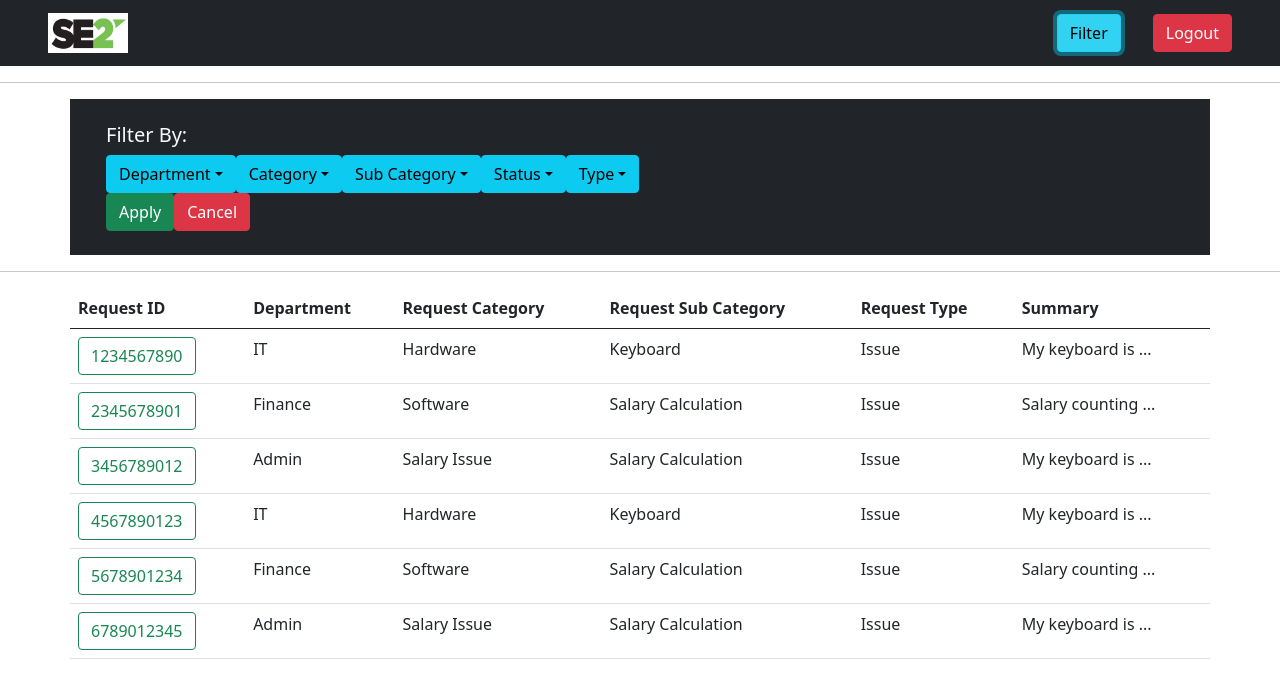
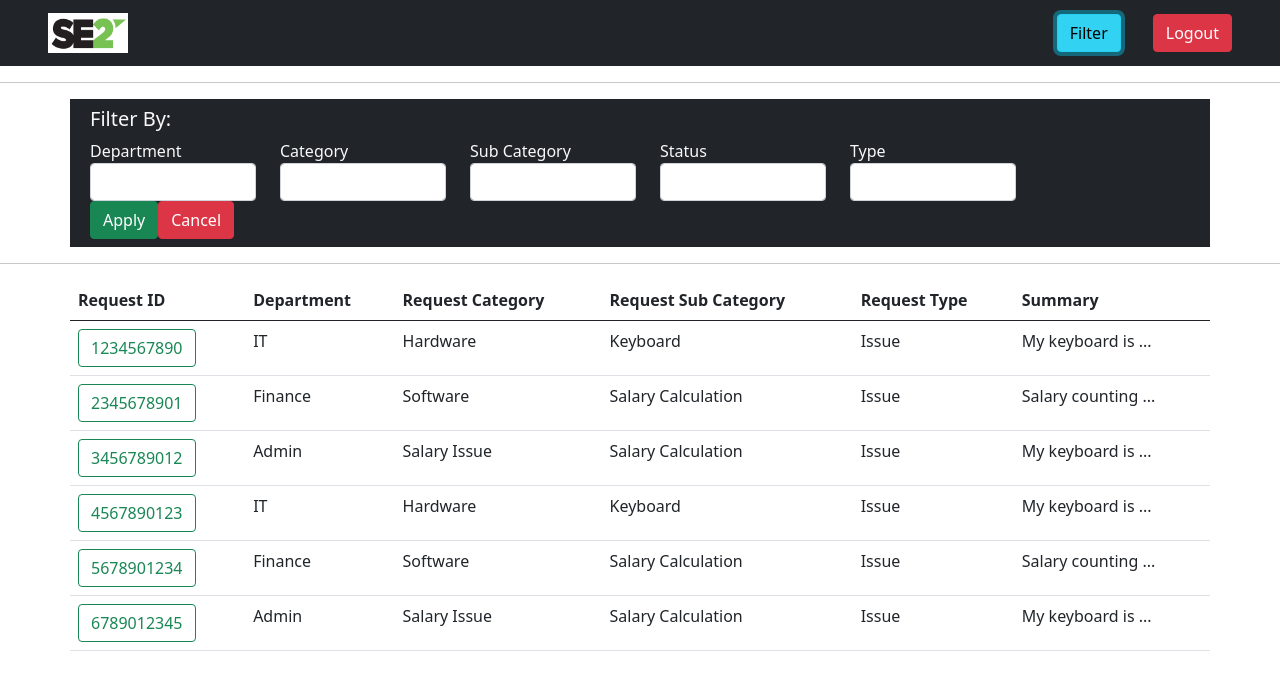
Before and after one commit to shrikar99/Admin1, an Angular app: page /dashboard in a window 1280 px wide. Both pictures are taken after a click on the button "Filter". Shown: the top 698 px of the page. Built offline with nearby package versions, Linux system fonts and the light colour scheme.

Commit message:
Form Improvement

```diff
--- a/src/app/filter/filter.component.html
+++ b/src/app/filter/filter.component.html
@@ -2,61 +2,88 @@
   <hr>
   <div class="container bg-dark text-light">
     <div class="row">
-      <div class="col-xs-12 m-4">
+      <div class="col-xs-12 m-2">
           <h5>Filter By:</h5>
-          <form>
-            <div class="btn-group">
-              <div ngbDropdown class="d-inline-block ml-3">
-                <button class="btn btn-info" id="dropdownBasic1" ngbDropdownToggle>Department</button>
-                <div ngbDropdownMenu aria-labelledby="dropdownBasic1">
-                  <button ngbDropdownItem>IT</button>
-                  <button ngbDropdownItem>Finance</button>
-                  <button ngbDropdownItem>Admin</button>
-                  <button ngbDropdownItem>Other</button>
+          <form (ngSubmit)="onFilterSubmit(filterForm)" #filterForm="ngForm">
+             <div class="row">
+              <div class="col-2">
+                <div class="form-group">
+                  <label for="department">Department</label>
+                  <select
+                    id="department"
+                    class="form-control"
+                    ngModel
+                    name="department">
+                    <option value="it">IT</option>
+                    <option value="finance">Finance</option>
+                    <option value="admin">Admin</option>
+                    <option value="other">Other</option>
+                  </select>
                 </div>
               </div>
-                <div ngbDropdown class="d-inline-block ml-3">
-                  <button class="btn btn-info" id="dropdownBasic1" ngbDropdownToggle>Category</button>
-                  <div ngbDropdownMenu aria-labelledby="dropdownBasic1">
-                    <button ngbDropdownItem>Hardware</button>
-                    <button ngbDropdownItem>Software</button>
-                    <button ngbDropdownItem>Travel Booking</button>
-                    <button ngbDropdownItem>Salary Issue</button>
+              <div class="col-2">
+                <div class="form-group">
+                  <label for="category">Category</label>
+                  <select
+                    id="category"
+                    class="form-control"
+                    ngModel
+                    name="category">
+                    <option value="hardware">Hardware</option>
+                    <option value="software">Software</option>
+                    <option value="travelBooking">Travel Booking</option>
+                    <option value="salaryIssue">Salary Issue</option>
+                  </select>
                 </div>
               </div>
-                  <div ngbDropdown class="d-inline-block ml-3">
-                    <button class="btn btn-info" id="dropdownBasic1" ngbDropdownToggle>Sub Category</button>
-                    <div ngbDropdownMenu aria-labelledby="dropdownBasic1">
-                      <button ngbDropdownItem>Laptop</button>
-                      <button ngbDropdownItem>Mouse</button>
-                      <button ngbDropdownItem>Keyboard</button>
-                      <button ngbDropdownItem>International Travel Ticket</button>
-                      <button ngbDropdownItem>Salary Issue</button>
-
+              <div class="col-2">
+                <div class="form-group">
+                  <label for="subCategory">Sub Category</label>
+                  <select
+                    id="subCategory"
+                    class="form-control"
+                    ngModel
+                    name="subCategory">
+                    <option value="laptop">Laptop</option>
+                    <option value="mouse">Mouse</option>
+                    <option value="keyboard">Keyboard</option>
+                    <option value="internationalTravelTicket">International Travel Ticket</option>
+                    <option value="salaryCalculation">Salary Calculation</option>
+                  </select>
                 </div>
               </div>
-                    <div ngbDropdown class="d-inline-block ml-3">
-                      <button class="btn btn-info" id="dropdownBasic1" ngbDropdownToggle>Status</button>
-                      <div ngbDropdownMenu aria-labelledby="dropdownBasic1">
-                        <button ngbDropdownItem>Open</button>
-                        <button ngbDropdownItem>In Progress</button>
-                        <button ngbDropdownItem>Close</button>
+              <div class="col-2">
+                <div class="form-group">
+                  <label for="status">Status</label>
+                  <select
+                    id="status"
+                    class="form-control"
+                    ngModel
+                    name="status">
+                    <option value="open">open</option>
+                    <option value="inProgress">In Progress</option>
+                    <option value="close">Close</option>
+                  </select>
                 </div>
               </div>
-                      <div ngbDropdown class="d-inline-block ml-3">
-                        <button class="btn btn-info" id="dropdownBasic1" ngbDropdownToggle>Type</button>
-                        <div ngbDropdownMenu aria-labelledby="dropdownBasic1">
-                          <button ngbDropdownItem>Issue</button>
-                          <button ngbDropdownItem>Other</button>
+              <div class="col-2">
+                <div class="form-group">
+                  <label for="type">Type</label>
+                  <select
+                    id="type"
+                    class="form-control"
+                    ngModel
+                    name="type">
+                    <option value="Issue">Issue</option>
+                    <option value="other">Other</option>
+                  </select>
                 </div>
               </div>
              </div>
-
-        <div class="float-right">
-           <button type="submit" class="btn btn-success mr-4" (click)="onApply()">Apply</button>
+              <div class="form-group float-right">
+                 <button type="submit" class="btn btn-success mr-4">Apply</button>
                  <button type="button" class="btn btn-danger mr-4" (click)="onCancel()">Cancel</button>
               </div>
-
           </form>
 
       </div>
--- a/src/app/request-list/request-details/request-details.component.css
+++ b/src/app/request-list/request-details/request-details.component.css
@@ -2,3 +2,7 @@
   margin-top: 2rem;
   margin-bottom: 2rem;
 }
+
+select.ng-invalid.ng-touched{
+  border: 1px solid red;
+}
--- a/src/app/request-list/request-details/request-details.component.html
+++ b/src/app/request-list/request-details/request-details.component.html
@@ -1,18 +1,27 @@
 <div class="container">
   <div class="row justify-content-center">
     <div class="col-md-6" style="padding: 2rem; border-radius: .5rem; background-color: rgb(186, 232, 247);">
-        <form>
+        <form #detailForm = "ngForm" (ngSubmit)="onDetailSubmit(detailForm)">
             <div class="row" style="margin-bottom: 1rem;">
               <div class="col-md-6">
                 <div class="form-group">
                   <label for="ID">Request ID:</label>
-                  <input type="text" class="form-control" id="ID" value="{{request.requestId}}" disabled>
+                  <input type="text"
+                  class="form-control"
+                  id="ID"
+                  value="{{request.requestId}}"
+                   readonly>
                 </div>
               </div>
               <div class="col-md-6">
                 <div class="form-group">
                   <label for="department">Department</label>
-                  <input type="text" class="form-control" id="department" value="{{request.requestDepartment}}" disabled>
+                  <input
+                   type="text"
+                   class="form-control"
+                   id="department"
+                   value="{{request.requestDepartment}}"
+                   readonly>
                 </div>
               </div>
           </div>
@@ -21,13 +30,23 @@
             <div class="col-md-6">
               <div class="form-group">
                 <label for="requestCategory">Request Category:</label>
-                <input type="text" class="form-control" id="requestCategory" value="{{request.requestCategory}}" disabled>
+                <input
+                type="text"
+                class="form-control"
+                id="requestCategory"
+                value="{{request.requestCategory}}"
+                readonly>
               </div>
             </div>
             <div class="col-md-6">
               <div class="form-group">
                 <label for="requestSubCategory">Request Sub Category:</label>
-                <input type="text" class="form-control" id="requestSubCategory" value="{{request.requestSubCategory}}" disabled>
+                <input
+                type="text"
+                 class="form-control"
+                 id="requestSubCategory"
+                 value="{{request.requestSubCategory}}"
+                 readonly>
               </div>
             </div>
         </div>
@@ -36,7 +55,14 @@
           <div class="col-12">
             <div class="form-group">
               <label for="requestSummary">Summary</label>
-              <textarea name="requestSummary" id="requestSummary" cols="30" rows="4" style="width: 100%;" disabled>{{request.requestSummary}}</textarea>
+              <textarea
+              class="form-control"
+              id="requestSummary"
+              cols="30"
+              rows="4"
+              style="width: 100%;"
+             readonly
+               >{{request.requestSummary}}</textarea>
             </div>
           </div>
         </div>
@@ -44,31 +70,31 @@
 
         <div class="row" style="margin-bottom: 1rem;">
           <div class="col-md-6">
-              <fieldset class="form-group">
-                  <legend class="col-form-label" required>Status:</legend>
-                  <div class="form-check">
-                    <input class="form-check-input" type="radio" name="exampleRadios" id="exampleRadios1" value="option1" style="cursor:pointer;">
-                    <label class="form-check-label" for="exampleRadios1">
-                      In Progress
-                    </label>
-                  </div>
-                  <div class="form-check">
-                    <input class="form-check-input" type="radio" name="exampleRadios" id="exampleRadios2" value="option2" style="cursor:pointer;">
-                    <label class="form-check-label" for="exampleRadios2">
-                      Close
-                    </label>
-                  </div>
-              </fieldset>
+            <label>Select Status<span class="text-danger">*</span></label>
+              <div class="radio" *ngFor="let requestStatus of status">
+                <label>
+                  <input type="radio"
+                  name="requestStatus"
+                  ngModel
+                  [value]="requestStatus"
+                  required> {{requestStatus}}
+                </label>
+              </div>
           </div>
           <div class="col-md-6">
-            <legend class="col-form-label" required>Assign To:</legend>
-              <select class="form-control">
-                <option default>--Select Employee Here --</option>
+            <legend class="col-form-label" required>Assign To<span class="text-danger">*</span></legend>
+              <select class="form-control"
+              ngModel
+              name="requestAssignTo"
+              #empSel="ngModel"
+              required>
+                <option>--Select Employee Here --</option>
                 <option >Employee XYZ [12345]</option>
                 <option >Employee XYZ [12345]</option>
                 <option >Employee XYZ [12345]</option>
                 <option >Employee XYZ [12345]</option>
               </select>
+              <span class="help-block text-danger" *ngIf="!empSel.valid && empSel.touched"><p>Please Select Employee from the above list!!</p></span>
           </div>
         </div>
 
@@ -76,15 +102,27 @@
           <div class="form-group">
             <div class="form-group">
               <label for="comment">Comment:</label>
-              <textarea name="comment" id="comment" cols="30" rows="4" style="width: 100%;" placeholder="Type a Comment here If any!"></textarea>
+              <textarea
+              class="form-control"
+              id="comment"
+              cols="30"
+              rows="4"
+              style="width: 100%;"
+              ngModel
+              name="requestComment"
+              placeholder="Type a Comment here If any!"
+              ></textarea>
             </div>
           </div>
         </div>
+        <span class="help-block text-danger" *ngIf="!detailForm.valid">
+          <p>Please Select Mandatory Fields!!</p>
+          </span>
         <hr>
         <div class="row" >
           <div class="col-md-6" >
             <div class="form-group">
-              <button type="submit" class="btn btn-success mr-2 mb-2" style="width: 100%;">Save</button>
+              <button type="submit" class="btn btn-success mr-2 mb-2" style="width: 100%;" [disabled]="!detailForm.valid">Save</button>
             </div>
           </div>
           <div class="col-md-6">
--- a/src/app/request-list/request-details/request-details.component.ts
+++ b/src/app/request-list/request-details/request-details.component.ts
@@ -4,6 +4,7 @@ import { RequestDataService } from '../../data/data.service';
 import { ActivatedRoute, Router, Params } from '@angular/router';
 import { Location } from '@angular/common';
 import { Subscription } from 'rxjs';
+import { NgForm } from '@angular/forms';
 
 @Component({
   selector: 'app-request-details',
@@ -14,6 +15,7 @@ export class RequestDetailsComponent implements OnInit, OnDestroy {
   request: RequestDataStore;
   id: string;
   sub: Subscription;
+  status = ['Open', 'In Progress', 'Close'];
   constructor(private requestDataService: RequestDataService, private route: ActivatedRoute, private router: Router, private location: Location) { }
 
   ngOnInit(): void {
@@ -34,6 +36,10 @@ export class RequestDetailsComponent implements OnInit, OnDestroy {
 
   }
 
+  onDetailSubmit(detailForm: NgForm){
+     console.log(detailForm.value.requestStatus+ ','+ detailForm.value.requestAssignTo + ', '+detailForm.value.requestComment);
+  }
+
   onCancel(){
      this.router.navigate(['/']);
   }
```
Also changed, not shown: src/app/filter/filter.component.ts (+15 -4 lines). Lines whose indentation alone changed are shown as unchanged.
